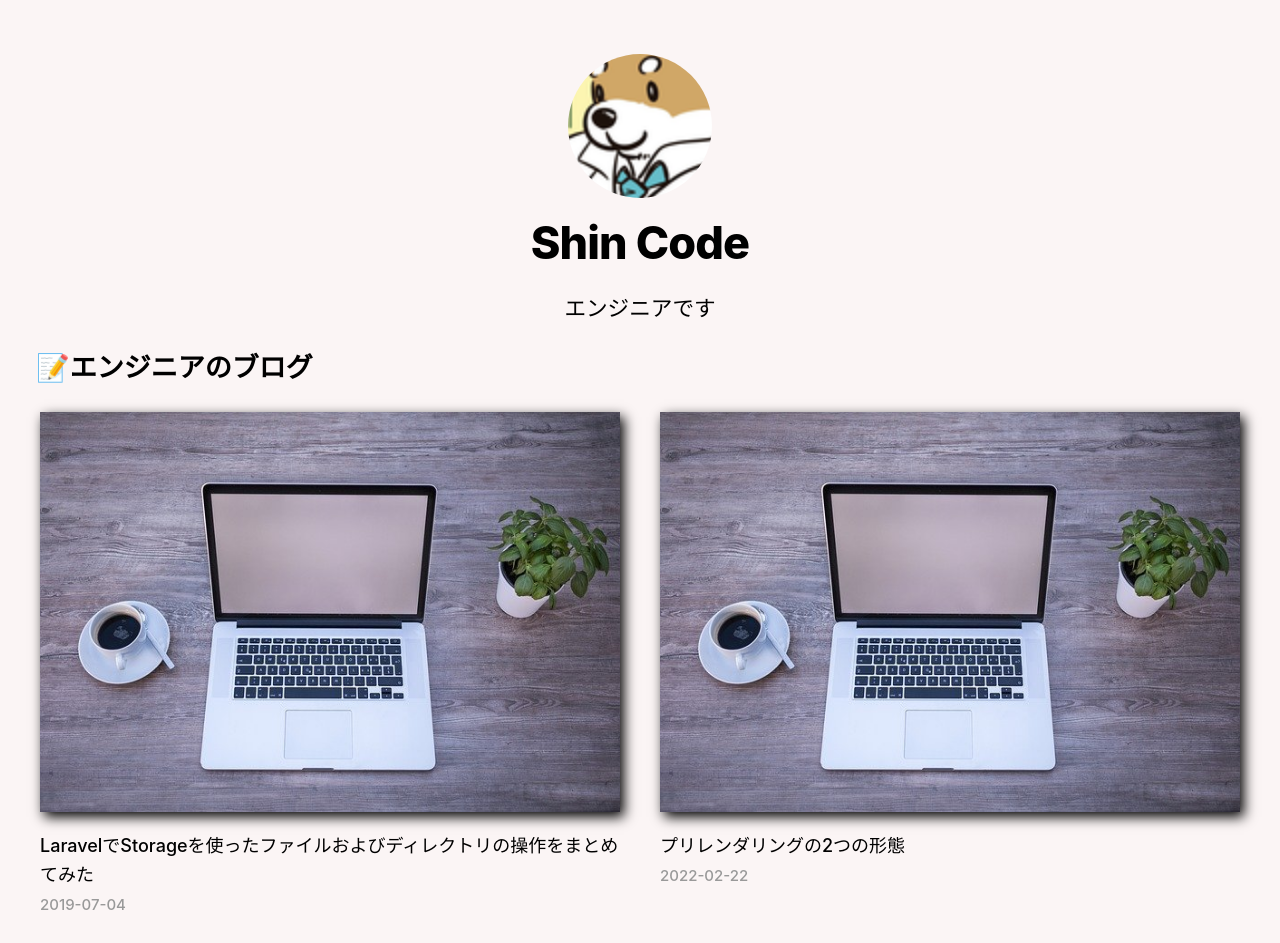
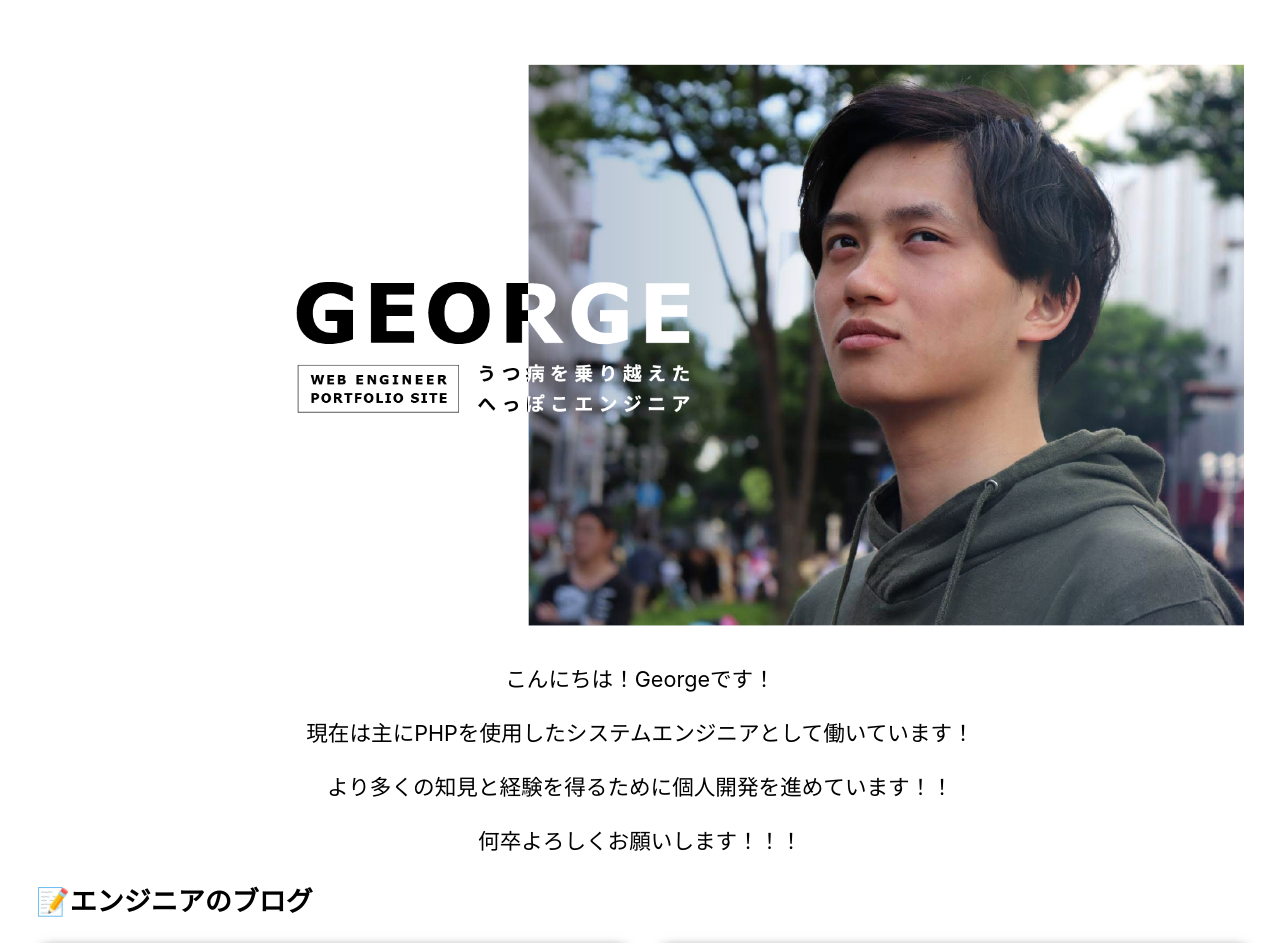
Before and after one commit to t1k2a/about-me-next.js, a Next.js app: page / in a window 1280 px wide. Shown: the top 943 px of the page. Built offline with nearby package versions, Linux system fonts and the light colour scheme.

Commit message:
少し内容を自分のものに変更

```diff
--- a/components/Layout.js
+++ b/components/Layout.js
@@ -15,8 +15,8 @@ function Layout({ children, home }) {
             <header className={styles.header}>
                 {home ? (
                     <>
-                        <img src="/images/profile.png" className={`${utilStyles.borderCircle} ${styles.headerHomeImage}`} />
-                        <h1 className={utilStyles.heading2Xl}>{name}</h1>
+                        <img src="/images/mv.png" />
+                        {/* <h1 className={utilStyles.heading2Xl}>{name}</h1> */}
                     </>
                 ) : (
                     <>
--- a/pages/index.js
+++ b/pages/index.js
@@ -34,8 +34,10 @@ export default function Home({ allPostsData }) {
       </title>
     </Head>
     <section className={utilStyle.headingMd}>
-      <p>エンジニアです</p>
-    </section>
+    <p>こんにちは！Georgeです！</p>
+            <p>現在は主にPHPを使用したシステムエンジニアとして働いています！</p>
+            <p>より多くの知見と経験を得るために個人開発を進めています！！</p>
+            <p>何卒よろしくお願いします！！！</p>    </section>
     <section>
       <h2>📝エンジニアのブログ</h2>
       <div className={styles.grid}>
--- a/styles/globals.css
+++ b/styles/globals.css
@@ -6,7 +6,7 @@ body {
     Ubuntu, Cantarell, Fira Sans, Droid Sans, Helvetica Neue, sans-serif;
   line-height: 1.6;
   font-size: 18px;
-  background-color: #fbf5f5;
+  /* background-color: #fbf5f5; */
 }
 
 * {
```
Also changed, not shown: public/images/mv.png (added).
